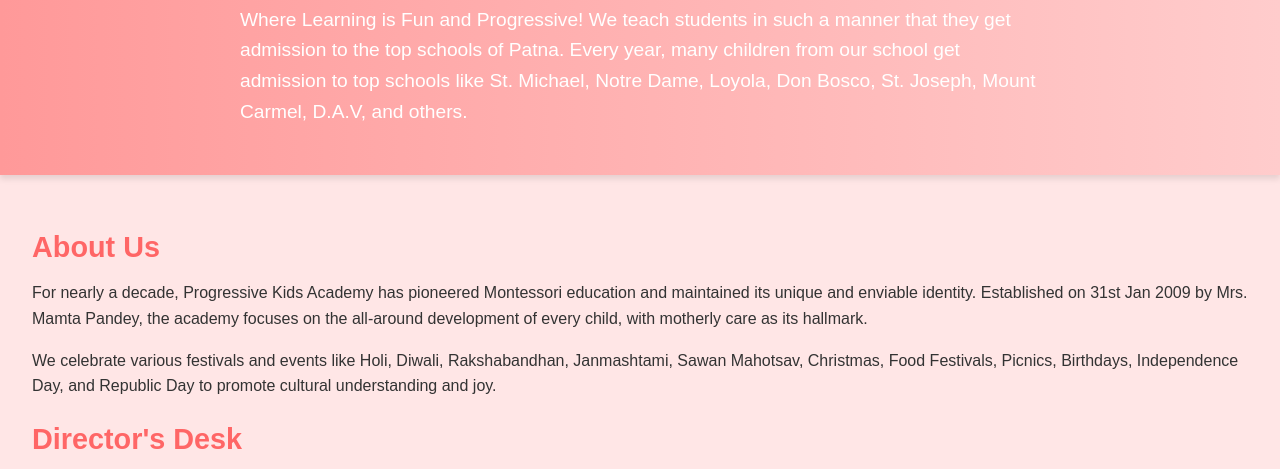
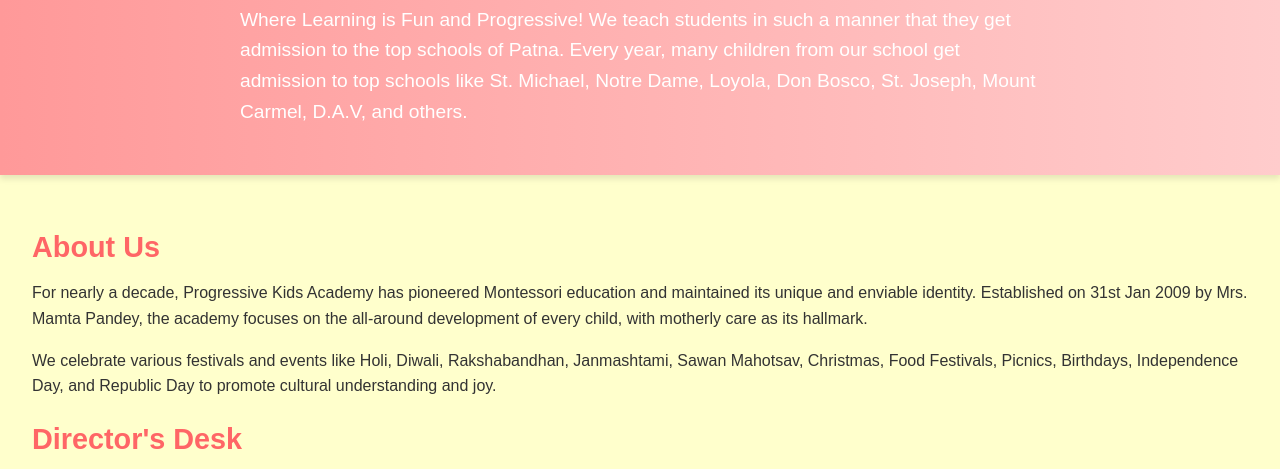
Before and after one commit to aryavats2/progressive-kids-academy, a plain HTML site: page index.html in a window 1280 px wide. Shown: the part 288-757 px from the top of the page. Drawn offline with Linux system fonts and the light colour scheme.

Commit message:
Update index.html

```diff
--- a/index.html
+++ b/index.html
@@ -9,7 +9,7 @@
             font-family: Arial, sans-serif;
             margin: 0;
             padding: 0;
-            background-color: #ffe6e6;
+            background-color: #ffffcc; /* Changed to a light yellow color */
             color: #333;
         }
 
```
